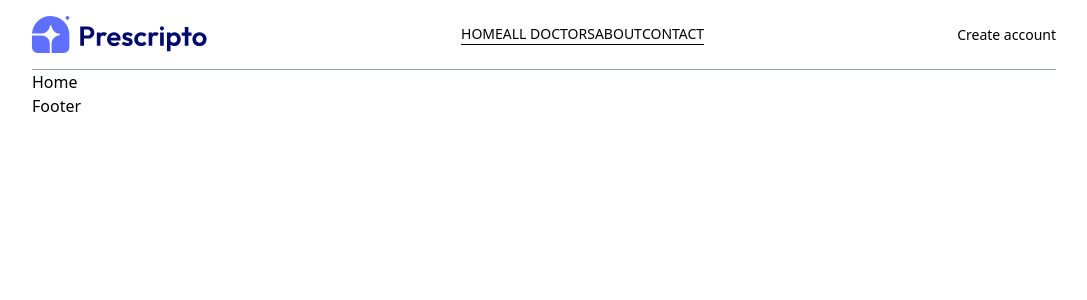
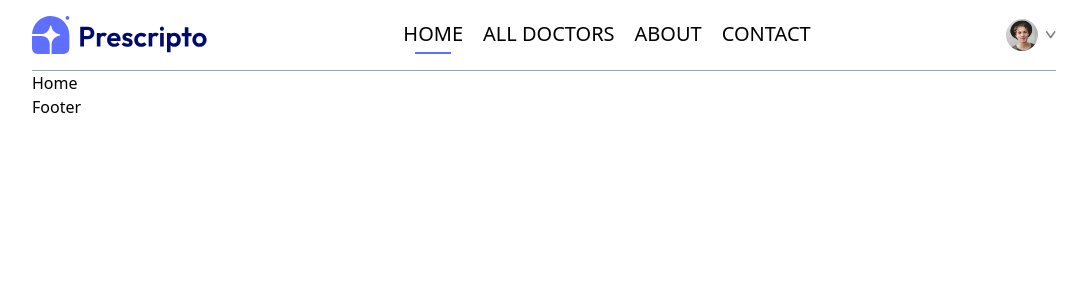
Before and after one commit to dinhhieu110/medbook_system, a React (Vite) app in the folder client/: page / in a window 1280 px wide. Shown: the top 300 px of the page, without its empty margins (96-1183 px from the left). Built offline with nearby package versions, Linux system fonts and the light colour scheme.

Commit message:
[MS-3][Client] Update Header component

```diff
--- a/client/src/components/Header.jsx
+++ b/client/src/components/Header.jsx
@@ -1,30 +1,85 @@
-import React from 'react';
-import { assets } from '../assets/assets';
-import { NavLink } from 'react-router-dom';
+import React, { useState } from "react";
+import { assets } from "../assets/assets";
+import { NavLink, useNavigate } from "react-router-dom";
 const Header = () => {
+  const navigate = useNavigate();
+
+  const [showMenu, setShowMenu] = useState(false);
+  const [validToken, setValidToken] = useState(true);
+
+  const logout = () => {
+    setValidToken(false);
+  };
+
   return (
     <div className="flex items-center justify-between text-sm py-4 border-b border-b-gray-400">
-      <img className="w-44 cursor-pointer" src={assets.logo} alt="logo_image" />
-      <ul className="hidden md:flex items-start font-medium">
-        <NavLink>
-          <li>HOME</li>
-          <hr />
+      <img
+        onClick={() => navigate("/")}
+        className="w-44 cursor-pointer"
+        src={assets.logo}
+        alt="logo_image"
+      />
+      <ul className="hidden md:flex items-start gap-5 font-medium text-xl">
+        <NavLink to="/">
+          <li className="py-1">HOME</li>
+          <hr className="border-none outline-none h-0.5 bg-primary w-3/5 m-auto hidden" />
         </NavLink>
-        <NavLink>
-          <li>ALL DOCTORS</li>
-          <hr />
+        <NavLink to="/doctors">
+          <li className="py-1">ALL DOCTORS</li>
+          <hr className="border-none outline-none h-0.5 bg-primary w-3/5 m-auto hidden" />
         </NavLink>
-        <NavLink>
-          <li>ABOUT</li>
-          <hr />
+        <NavLink to="/about">
+          <li className="py-1">ABOUT</li>
+          <hr className="border-none outline-none h-0.5 bg-primary w-3/5 m-auto hidden" />
         </NavLink>
-        <NavLink>
-          <li>CONTACT</li>
-          <hr />
+        <NavLink to="/contact">
+          <li className="py-1">CONTACT</li>
+          <hr className="border-none outline-none h-0.5 bg-primary w-3/5 m-auto hidden" />
         </NavLink>
       </ul>
-      <div>
-        <button>Create account</button>
+      <div className="flex items-center gap-4">
+        {validToken ? (
+          <div className="flex items-center gap-2 cursor-pointer group relative">
+            <img
+              onClick={() => navigate("/")}
+              className="w-8 rounded-full"
+              src={assets.profile_pic}
+              alt="avatar"
+            />
+            <img
+              onClick={() => navigate("/")}
+              className="w-2.5"
+              src={assets.dropdown_icon}
+              alt="dropdown_icon"
+            />
+            <div className="absolute top-0 right-0 pt-14 text-base font-medium text-gray-600 z-20 hidden group-hover:block">
+              <div className="min-w-48 bg-stone-100 rounded flex flex-col gap-4 p-4">
+                <p
+                  className="hover:text-black cursor-pointer"
+                  onClick={() => navigate("/my-profile")}
+                >
+                  My Profile
+                </p>
+                <p
+                  className="hover:text-black cursor-pointer"
+                  onClick={() => navigate("/my-appointments")}
+                >
+                  My Appointment
+                </p>
+                <p className="hover:text-black cursor-pointer" onClick={logout}>
+                  Logout
+                </p>
+              </div>
+            </div>
+          </div>
+        ) : (
+          <button
+            onClick={() => navigate("/login")}
+            className="bg-primary text-white px-8 py-4 rounded-full font-medium hidden md:block cursor-pointer"
+          >
+            Create account
+          </button>
+        )}
       </div>
     </div>
   );
--- a/client/src/index.css
+++ b/client/src/index.css
@@ -1 +1,14 @@
 @import 'tailwindcss';
+/* Custom themes */
+
+@theme{
+    --breakpoint-*: initial;
+    --breakpoint-sm: 480px;
+    --breakpoint-md: 768px;
+    --breakpoint-lg: 976px;
+    --color-primary: #5F6FFF
+}
+
+.active hr{
+    @apply block
+}
```
